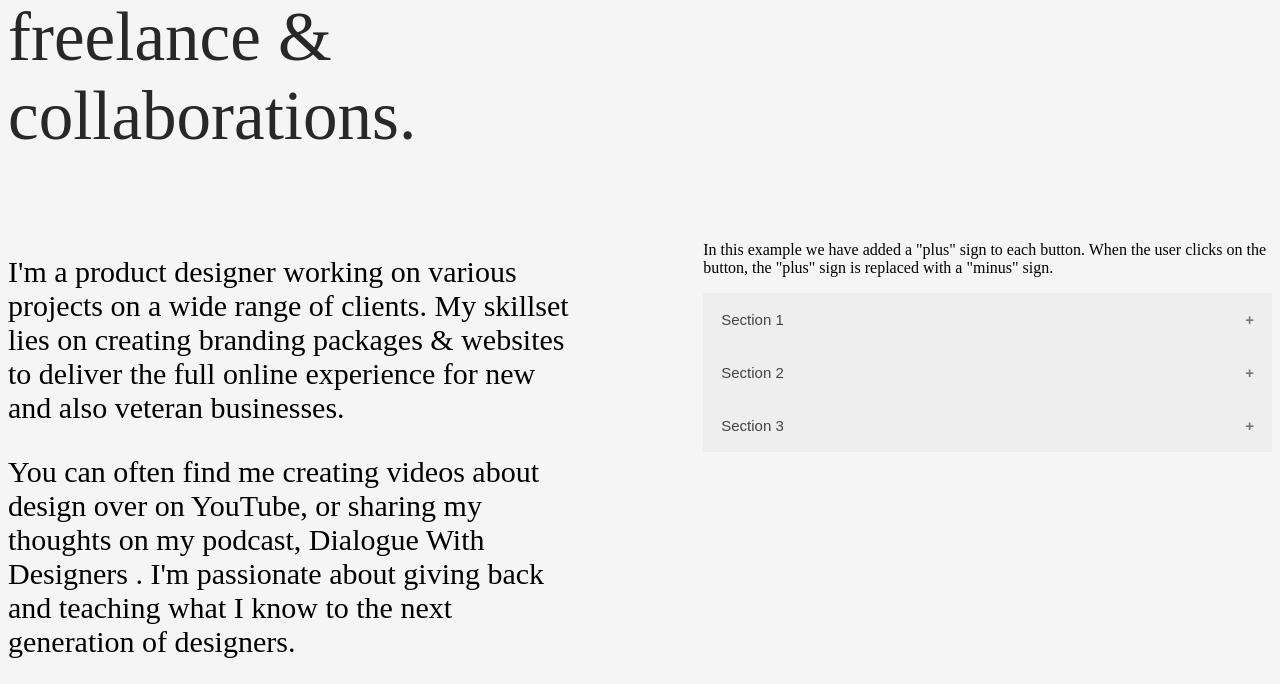
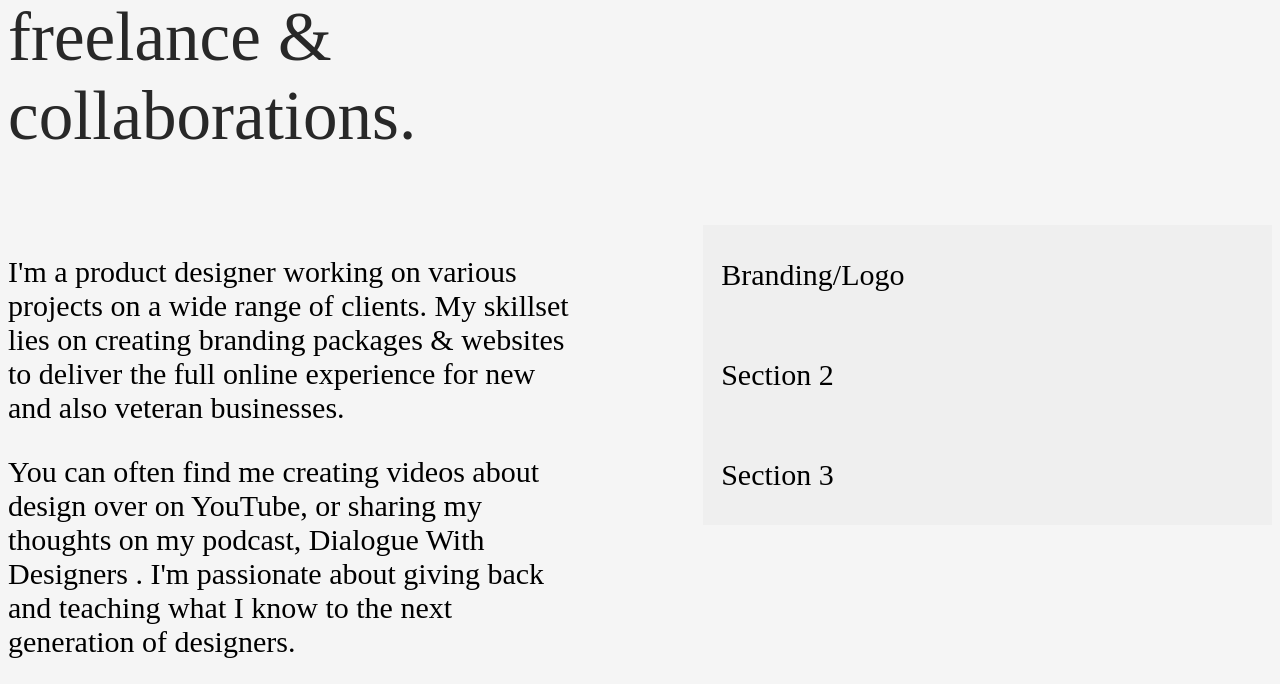
Before and after one commit to enisgjini/EGJ-Portfolio, a PHP site: page / in a window 1280 px wide. Shown: the part 682-1366 px from the top of the page. Run offline with PHP 8.4, Linux system fonts and the light colour scheme; some web fonts are replaced.

Commit message:
Edit accordion and change icon's

```diff
--- a/index.php
+++ b/index.php
@@ -52,10 +52,7 @@
                     I know to the next generation of designers.‍</p>
             </div>
             <div class="col">
-
-                <p>In this example we have added a "plus" sign to each button. When the user clicks on the button, the
-                    "plus" sign is replaced with a "minus" sign.</p>
-                <button class="accordion">Section 1</button>
+                <button class="accordion">Branding/Logo</button>
                 <div class="panel">
                     <p>Lorem ipsum dolor sit amet, consectetur adipisicing elit, sed do eiusmod tempor incididunt ut
                         labore et dolore magna aliqua. Ut enim ad minim veniam, quis nostrud exercitation ullamco
--- a/style.css
+++ b/style.css
@@ -102,16 +102,20 @@ body {
 }
 
 .accordion {
-    background-color: #eee;
-    color: #444;
+
+    color: #000000;
     cursor: pointer;
     padding: 18px;
     width: 100%;
     border: none;
     text-align: left;
     outline: none;
-    font-size: 15px;
     transition: 0.4s;
+    font-family: 'Neue Haas Grotesk Display Pro';
+    font-style: normal;
+    font-weight: 400;
+    font-size: 30px;
+    line-height: 64px;
 }
 
 .active,
@@ -120,7 +124,7 @@ body {
 }
 
 .accordion:after {
-    content: '\002B';
+    /* content: '\1F783'; */
     color: #777;
     font-weight: bold;
     float: right;
@@ -128,7 +132,7 @@ body {
 }
 
 .active:after {
-    content: "\2212";
+    /* content: "\1F891"; */
 }
 
 .panel {
```
